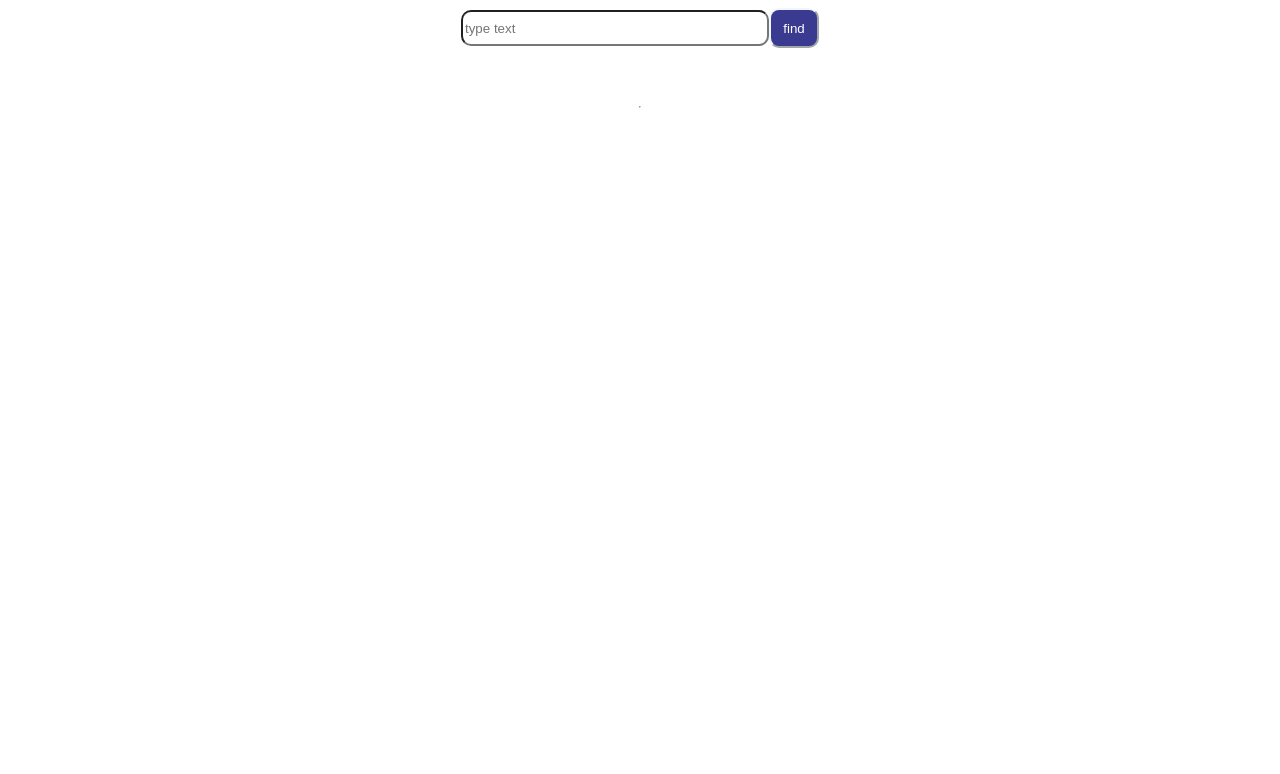
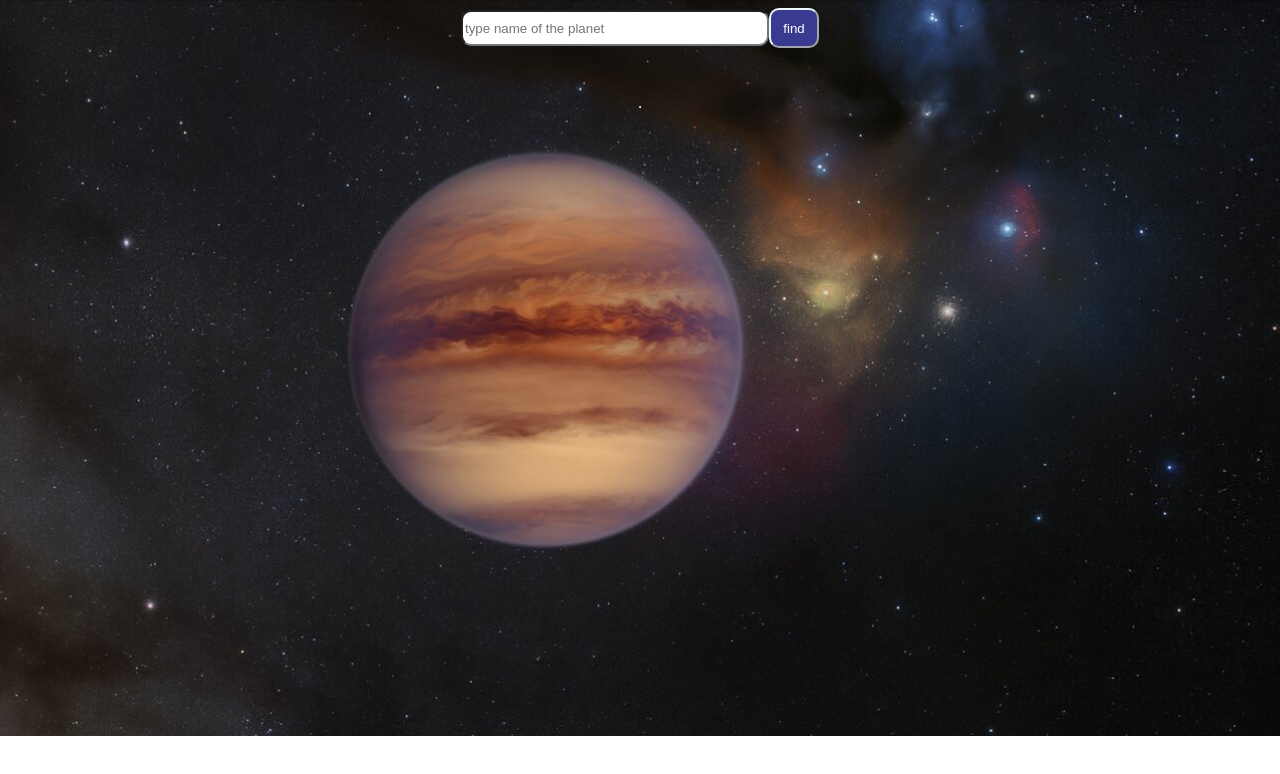
Before and after one commit to arastepa/class-components, a React (Vite) app: page / in a window 1280 px wide. Shown: the top 774 px of the page. Built offline with nearby package versions, Linux system fonts and the light colour scheme.

Commit message:
fix: styles and some bugs

```diff
--- a/src/App.tsx
+++ b/src/App.tsx
@@ -27,14 +27,17 @@ export default class App extends Component<PropsApp, State> {
     ev.preventDefault();
     try {
       let response;
-      if (this.state.value === '') {
+      if (this.state.value === '' && this.state.prevSearch === '') {
         response = await getPlanets(
           `https://swapi.dev/api/planets/?search=&page=1`,
         );
-      } else {
-        console.log(this.state.value);
+      } else if (this.state.value !== '') {
         response = await getPlanets(
           `https://swapi.dev/api/planets/?search=${this.state.value.trim()}&page=1`,
+        );
+      } else if (this.state.prevSearch !== '') {
+        response = await getPlanets(
+          `https://swapi.dev/api/planets/?search=${this.state.prevSearch.trim()}&page=1`,
         );
       }
       if (response !== undefined) {
@@ -49,6 +52,7 @@ export default class App extends Component<PropsApp, State> {
   handleChange = (val: string) => {
     this.setState({
       value: val,
+      prevSearch: '',
     });
     localStorage.setItem('previous', val);
   };
@@ -56,7 +60,6 @@ export default class App extends Component<PropsApp, State> {
     return (
       <div className={styles.container}>
         <Search
-          prevSearch={this.state.prevSearch}
           onHandleSubmit={this.handleSubmit}
           onHandleChange={this.handleChange}
         />
--- a/src/Styles/app.module.css
+++ b/src/Styles/app.module.css
@@ -4,6 +4,15 @@
     justify-content: space-between;
     align-items: center;
     gap: 50px;
+
+}
+
+body {
+    background-image: url('../assets/background.jpg');
+    background-position: center;
+    background-repeat: no-repeat;
+    background-size: cover;
+    min-height: 90vh;
 }
 
 .input {
@@ -35,6 +44,15 @@ ul {
 }
 
 li {
-    border: 5px solid black;
+    border: 2px solid black;
     width: 200px;
+    padding: 10px;
 }
+
+.main {
+    background-color: #FCFCFC;
+    padding: 2%;
+    width: 80%;
+    margin: auto;
+    border-radius: 10px;
+}
--- a/src/components/Main.tsx
+++ b/src/components/Main.tsx
@@ -1,5 +1,6 @@
 import { Component } from 'react';
 import { Planets } from '../Types/appTypes';
+import styles from '../Styles/app.module.css';
 
 export default class Main extends Component<{ planets: Planets[] }> {
   constructor(props: { planets: Planets[] }) {
@@ -8,7 +9,7 @@ export default class Main extends Component<{ planets: Planets[] }> {
   render() {
     return (
       <div>
-        <ul>
+        <ul className={styles.main}>
           {this.props.planets.map((planet: Planets, index: number) => {
             return (
               <li key={index}>
--- a/src/components/Search.tsx
+++ b/src/components/Search.tsx
@@ -4,7 +4,6 @@ import styles from '../Styles/app.module.css';
 interface SearchProps {
   onHandleSubmit: (ev: React.FormEvent<HTMLFormElement>) => void;
   onHandleChange: (value: string) => void;
-  prevSearch: string;
 }
 
 export default class Search extends Component<SearchProps> {
@@ -14,11 +13,16 @@ export default class Search extends Component<SearchProps> {
         <form onSubmit={this.props.onHandleSubmit}>
           <input
             type="text"
-            defaultValue={this.props.prevSearch}
-            placeholder="type text"
+            defaultValue={
+              localStorage.getItem('previous')
+                ? `${localStorage.getItem('previous')}`
+                : ''
+            }
             onChange={(val) => {
+              console.log('zzz');
               this.props.onHandleChange(val.target.value);
             }}
+            placeholder="type name of the planet"
             className={styles.input}
           />
           <input type="submit" value="find" />
```
Also changed, not shown: src/assets/background.jpg (added).
